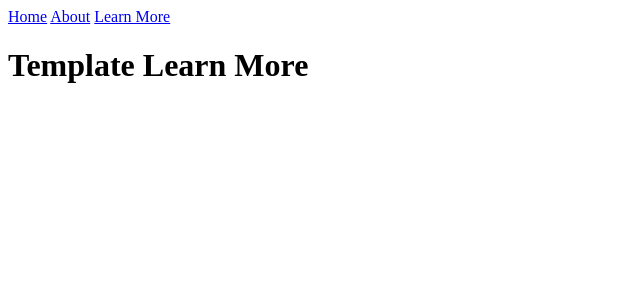
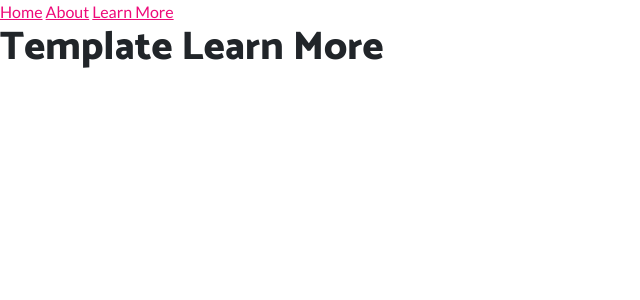
Before and after one commit to stillsteezin/comicall, a Django app: template templates/learn_more.html in a window 1280 px wide. Shown: the top 300 px of the page, without its empty margins (0-640 px from the left). Run offline with Django 4.2, Linux system fonts and the light colour scheme; the template is opened without the code that fills it, so the values that code supplies are empty; parts of the project's set-up code (start-up, migrations or seed data) failed here and were passed over; some libraries are stand-ins or nearby versions.

Commit message:
Update base.html

```diff
--- a/templates/base.html
+++ b/templates/base.html
@@ -1,8 +1,23 @@
+{% load static %}
+
 <!DOCTYPE html>
 <html lang="en">
 <head>
     <meta charset="utf-8">
     <title>Welcome</title>
+
+    <meta name="viewport" content="width=device-width, initial-scale=1, shrink-to-fit=no" />
+    <meta name="description" content="" />
+    <meta name="author" content="" />
+    <!-- Font Awesome icons (free version)-->
+    <script src="https://use.fontawesome.com/releases/v5.15.4/js/all.js" crossorigin="anonymous"></script>
+    <!-- Google fonts-->
+    <link href="https://fonts.googleapis.com/css?family=Catamaran:100,200,300,400,500,600,700,800,900" rel="stylesheet" />
+    <link href="https://fonts.googleapis.com/css?family=Lato:100,100i,300,300i,400,400i,700,700i,900,900i" rel="stylesheet" />
+    <!-- Core theme CSS (includes Bootstrap)-->
+    <link href="{% static 'theme/css/styles.css' %}" rel="stylesheet" />
+
+
 </head>
 <body>
 {% include 'navbar.html' %}
@@ -10,7 +25,10 @@
         {% block content %}
         {% endblock %}
     </main>
-
+    <!-- Bootstrap core JS-->
+    <script src="https://cdn.jsdelivr.net/npm/bootstrap@5.1.3/dist/js/bootstrap.bundle.min.js"></script>
+    <!-- Core theme JS-->
+    <script src="{% static 'theme/js/scripts.js' %}"></script>
 
 </body>
 </html>
```
